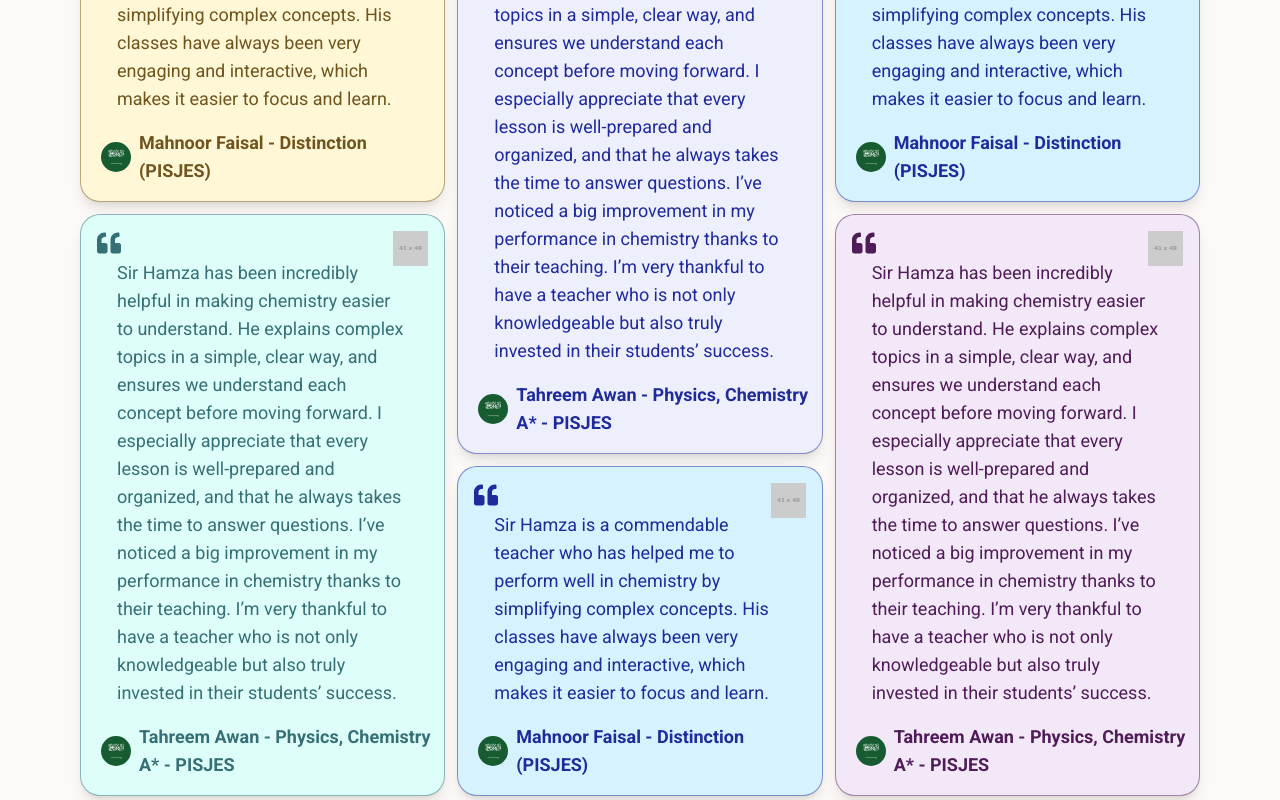
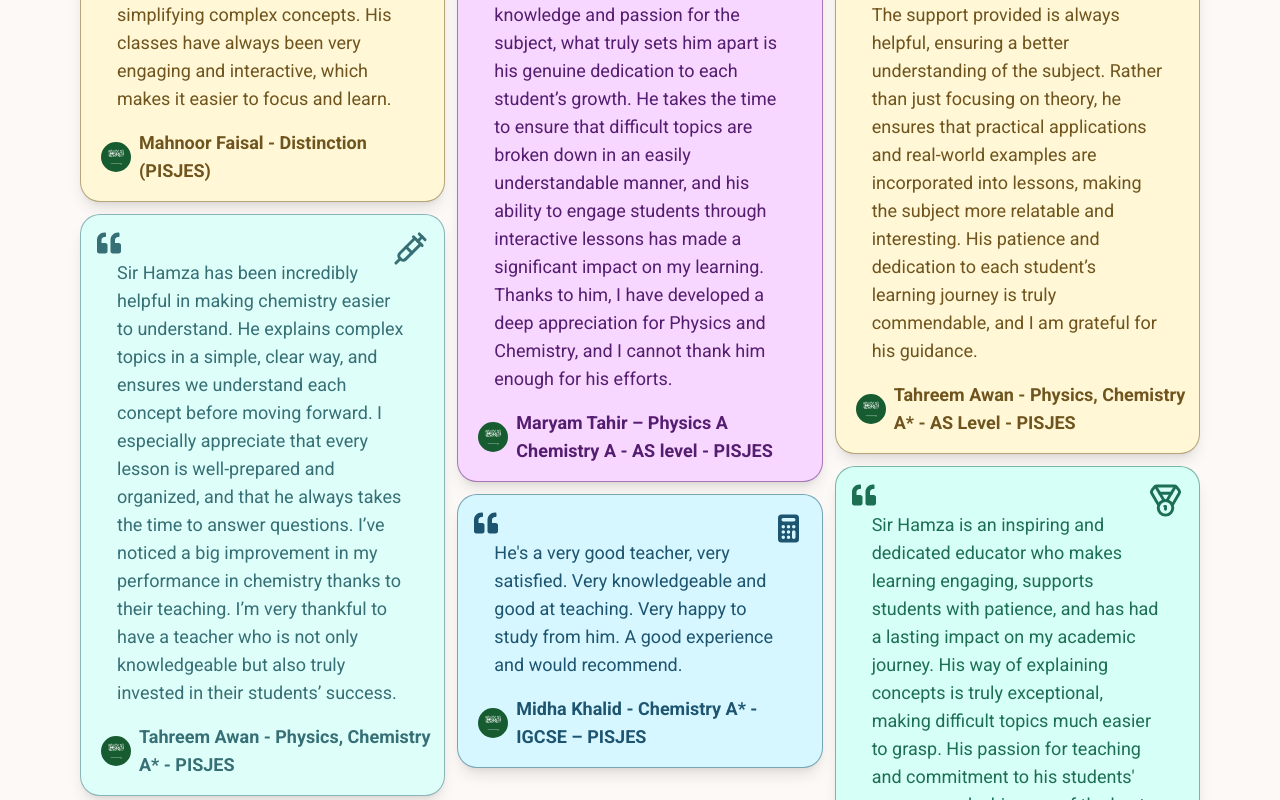
Before and after one commit to muazarif12/rootsacademy, a React (Create React App) app: page / in a window 1280 px wide. Shown: the part 7240-8040 px from the top of the page. Built offline with nearby package versions, Linux system fonts and the light colour scheme; a web font is replaced by a local one.

Commit message:
testimonial icons added

```diff
--- a/src/components/Testimonials2.js
+++ b/src/components/Testimonials2.js
@@ -3,6 +3,27 @@ import saudiFlag from "../assets/images/saudiflag.png";
 import "@fontsource/roboto"; // Default weight (400)
 import "@fontsource/roboto/700.css"; // Bold
 import { Link } from "react-router-dom";
+import { HiAcademicCap } from "react-icons/hi";
+import { HiAnnotation } from "react-icons/hi";
+import { HiChatAlt2 } from "react-icons/hi";
+import { HiCalculator } from "react-icons/hi";
+import { HiCollection } from "react-icons/hi";
+import { HiFingerPrint } from "react-icons/hi";
+import { HiOutlineChatAlt2 } from "react-icons/hi";
+import { HiOutlineBeaker } from "react-icons/hi";
+import { IoMdBeaker } from "react-icons/io";
+import { LiaAtomSolid } from "react-icons/lia";
+import { BiObjectsVerticalTop } from "react-icons/bi";
+import { LuActivity, LuBeaker } from "react-icons/lu";
+import { LuAlignHorizontalDistributeCenter } from "react-icons/lu";
+import { LuAtom } from "react-icons/lu";
+import { LuMedal } from "react-icons/lu";
+import { LuSyringe } from "react-icons/lu";
+import { LuPanelTop } from "react-icons/lu";
+import { Icon, Medal } from "lucide-react";
+import { RxOpacity } from "react-icons/rx";
+import { MdOpacity } from "react-icons/md";
+
 
 
 
@@ -16,6 +37,7 @@ export default function Testimonials() {
             bgColor: "#fff7d6",
             borderColor: "#6F541D",
             country: saudiFlag,
+            icon : IoMdBeaker,
 
         },
         {
@@ -24,38 +46,42 @@ export default function Testimonials() {
             bgColor: "#DEFEF9",
             borderColor: "#366F76",
             country: saudiFlag,
+            icon: LuSyringe
 
         },
         {
-            text: "Sir Hamza is a commendable teacher who has helped me to perform well in chemistry by simplifying complex concepts. His classes have always been very engaging and interactive, which makes it easier to focus and learn.",
-            author: "Mahnoor Faisal - Distinction (PISJES)",
-            bgColor: "#D6F2FF",
-            borderColor: "#1F2A9B",
-            country: saudiFlag,
+          text: "Sir Hassan makes Physics more approachable by explaining concepts in a clear and simple way. The support provided is always helpful, ensuring a better understanding of the subject. Rather than just focusing on theory, he ensures that practical applications and real-world examples are incorporated into lessons, making the subject more relatable and interesting. His patience and dedication to each student’s learning journey is truly commendable, and I am grateful for his guidance.",
+          author: "Tahreem Awan - Physics, Chemistry A* - AS Level - PISJES",
+          bgColor: "#fff7d6",
+          borderColor: "#6F541D",
+          country: saudiFlag,
+          icon: LuAtom
+      },
 
-        },  {
-          text: "Sir Hamza has been incredibly helpful in making chemistry easier to understand. He explains complex topics in a simple, clear way, and ensures we understand each concept before moving forward. I especially appreciate that every lesson is well-prepared and organized, and that he always takes the time to answer questions. I’ve noticed a big improvement in my performance in chemistry thanks to their teaching. I’m very thankful to have a teacher who is not only knowledgeable but also truly invested in their students’ success.",
-          author: "Tahreem Awan - Physics, Chemistry A* - PISJES",
-          bgColor: "#EDEFFC ",
-          borderColor: "#1F2A9B",
+      {
+          text: "I am incredibly grateful for the guidance and support provided by Sir Hassan. Beyond his profound knowledge and passion for the subject, what truly sets him apart is his genuine dedication to each student’s growth. He takes the time to ensure that difficult topics are broken down in an easily understandable manner, and his ability to engage students through interactive lessons has made a significant impact on my learning. Thanks to him, I have developed a deep appreciation for Physics and Chemistry, and I cannot thank him enough for his efforts.",
+          author: "Maryam Tahir – Physics A  Chemistry A - AS level  - PISJES",
+          bgColor: "#f7d6ff",
+          borderColor: "#541D6F",
           country: saudiFlag,
-
-      },{
-        text: "Sir Hamza is a commendable teacher who has helped me to perform well in chemistry by simplifying complex concepts. His classes have always been very engaging and interactive, which makes it easier to focus and learn.",
-        author: "Mahnoor Faisal - Distinction (PISJES)",
-        bgColor: "#D6F2FF",
-        borderColor: "#1F2A9B",
-        country: saudiFlag,
-
-    },
-       {
-        text: "Sir Hamza has been incredibly helpful in making chemistry easier to understand. He explains complex topics in a simple, clear way, and ensures we understand each concept before moving forward. I especially appreciate that every lesson is well-prepared and organized, and that he always takes the time to answer questions. I’ve noticed a big improvement in my performance in chemistry thanks to their teaching. I’m very thankful to have a teacher who is not only knowledgeable but also truly invested in their students’ success.",
-        author: "Tahreem Awan - Physics, Chemistry A* - PISJES",
-        bgColor: "#F3E8F8",
-        borderColor: "#4F1C58",
-        country: saudiFlag,
-
-    },
+          icon: LuBeaker
+      },
+      {
+          text: "He's a very good teacher, very satisfied. Very knowledgeable and good at teaching. Very happy to study from him. A good experience and would recommend.",
+          author: "Midha Khalid - Chemistry A* - IGCSE – PISJES",
+          bgColor: "#d6f7ff",
+          borderColor: "#1D546F",
+          country: saudiFlag,
+          icon: HiCalculator
+      },
+      {
+          text: "Sir Hamza is an inspiring and dedicated educator who makes learning engaging, supports students with patience, and has had a lasting impact on my academic journey. His way of explaining concepts is truly exceptional, making difficult topics much easier to grasp. His passion for teaching and commitment to his students' success make him one of the best teachers I have ever had. I am truly grateful for his guidance and support throughout my studies.",
+          author: "Khair ul Wara – Physics Chemistry Mathematics A - AS level  - PISJES",
+          bgColor: "#d6fff7",
+          borderColor: "#1D6F54",
+          country: saudiFlag,
+          icon: LuMedal
+      },
     ];
 
     return (
@@ -79,12 +105,12 @@ export default function Testimonials() {
             {/* Column 2 - Large, Small */}
             <div className="flex flex-col gap-3">
               <TestimonialCard testimonial={testimonials[3]} />
-              <TestimonialCard testimonial={testimonials[2]} />
+              <TestimonialCard testimonial={testimonials[4]} />
             </div>
 
             {/* Column 3 - Small, Large */}
             <div className="flex flex-col gap-3">
-              <TestimonialCard testimonial={testimonials[4]} />
+              <TestimonialCard testimonial={testimonials[2]} />
               <TestimonialCard testimonial={testimonials[5]} />
             </div>
           </div>
@@ -137,10 +163,11 @@ export default function Testimonials() {
 
 
           {/* Placeholder Image */}
-          <img
-            className="w-[35px] md:w-[35px] h-[35px] md:h-[35px] absolute top-4 right-4"
-            src="https://placehold.co/41x49"
-            alt="Placeholder"
+          <testimonial.icon
+            className="w-[35px] md:w-[35px] h-[35px] md:h-[35px] absolute top-4 right-4 "
+            style={{ color: testimonial.borderColor, MdOpacity: 30 }}
+
+
           />
         </div>
       );
```
